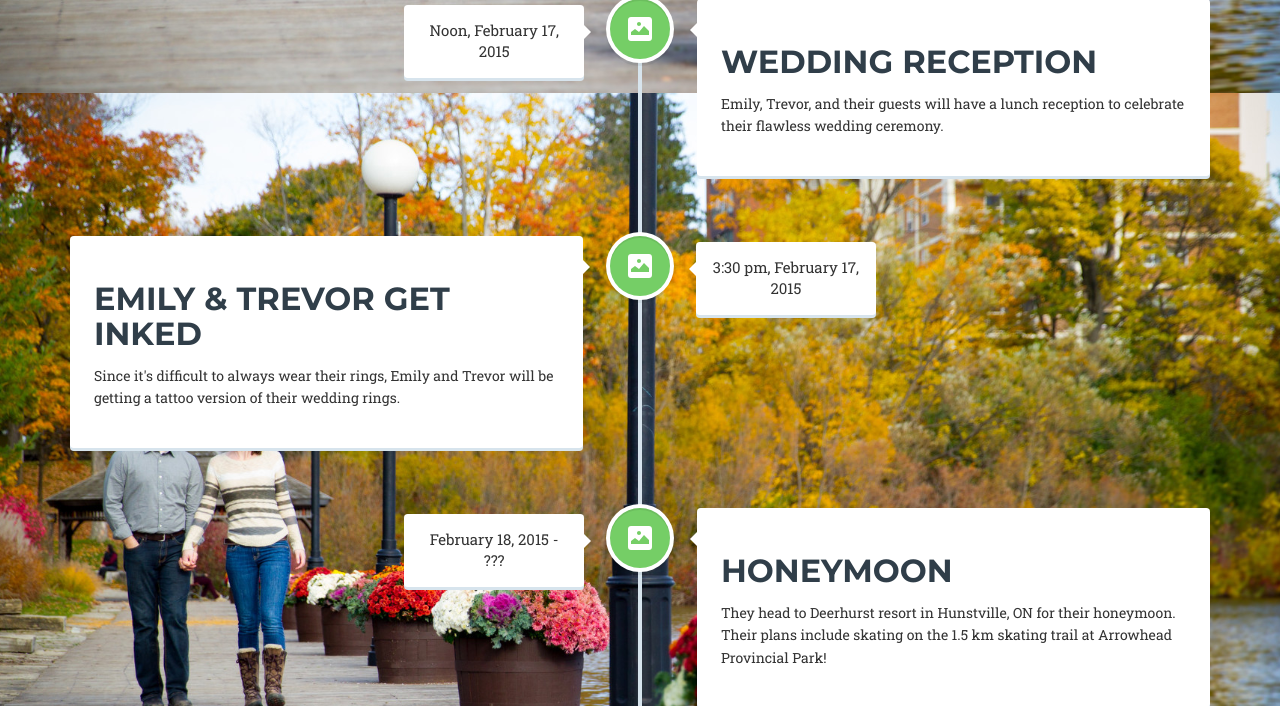
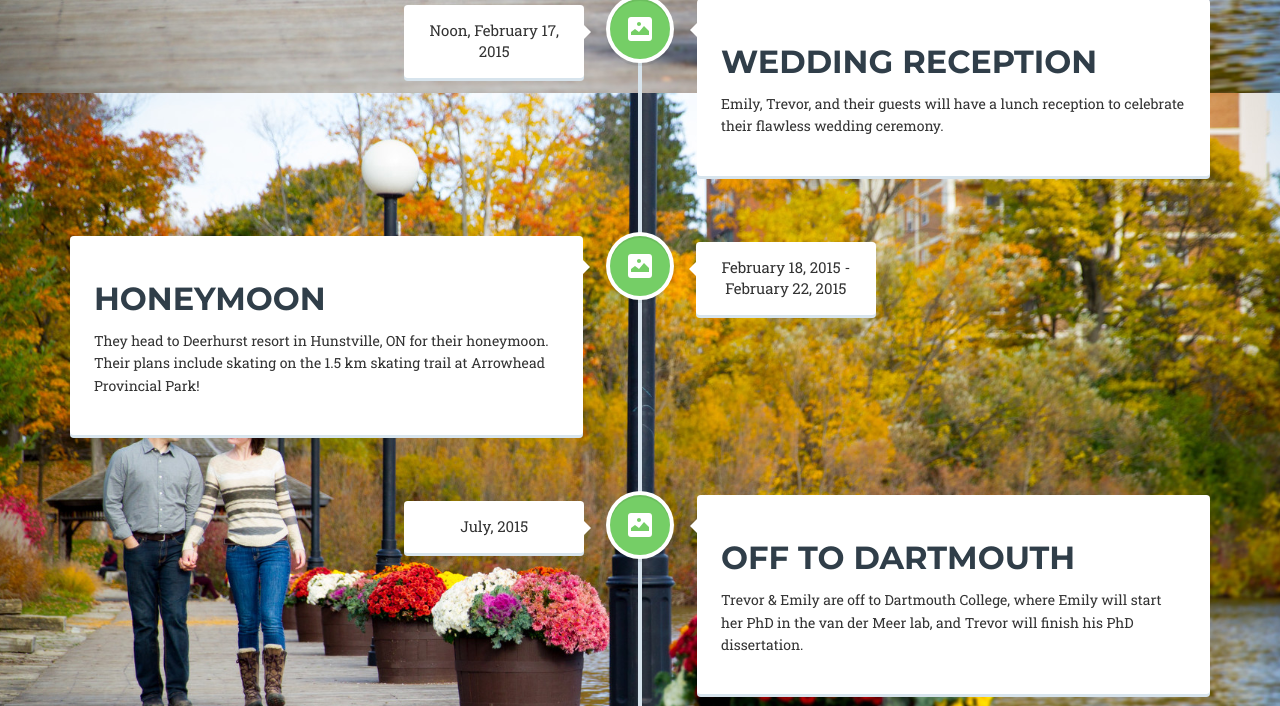
Before and after one commit to tbekolay/wedding, a Flask app: page / in a window 1280 px wide. Shown: the part 5615-6321 px from the top of the page. Run offline with Flask 2, Linux system fonts and the light colour scheme; some libraries are stand-ins or nearby versions; some web fonts are replaced.

Commit message:
Removed tattoo info from timeline
It didn't happen unfortunately :( Silly finger tattoos being bad!

```diff
--- a/website/templates/timeline.html
+++ b/website/templates/timeline.html
@@ -27,8 +27,7 @@
         {{ event("Moving in together", "September, 2014", "After two years living in different cities, with Trevor spending as much time as possible in Montreal with Emily, they decided to move in together when Emily moved back to Waterloo in the fall. After seeing over twelve apartments, they chose their current abode on Erb to call home.") }}
         {{ event("Wedding ceremony", "11 am, February 17, 2015", "Emily and Trevor will finally be married at a ceremony at the Grad House, officiated by Mari Sargent.") }}
         {{ event("Wedding reception", "Noon, February 17, 2015", "Emily, Trevor, and their guests will have a lunch reception to celebrate their flawless wedding ceremony.") }}
-        {{ event("Emily & Trevor get inked", "3:30 pm, February 17, 2015", "Since it's difficult to always wear their rings, Emily and Trevor will be getting a tattoo version of their wedding rings.") }}
-        {{ event("Honeymoon", "February 18, 2015 - ???", "They head to Deerhurst resort in Hunstville, ON for their honeymoon. Their plans include skating on the 1.5 km skating trail at Arrowhead Provincial Park!") }}
+        {{ event("Honeymoon", "February 18, 2015 - February 22, 2015", "They head to Deerhurst resort in Hunstville, ON for their honeymoon. Their plans include skating on the 1.5 km skating trail at Arrowhead Provincial Park!") }}
         {{ event("Off to Dartmouth", "July, 2015", "Trevor & Emily are off to Dartmouth College, where Emily will start her PhD in the van der Meer lab, and Trevor will finish his PhD dissertation.") }}
       </div>
     </div>
```
